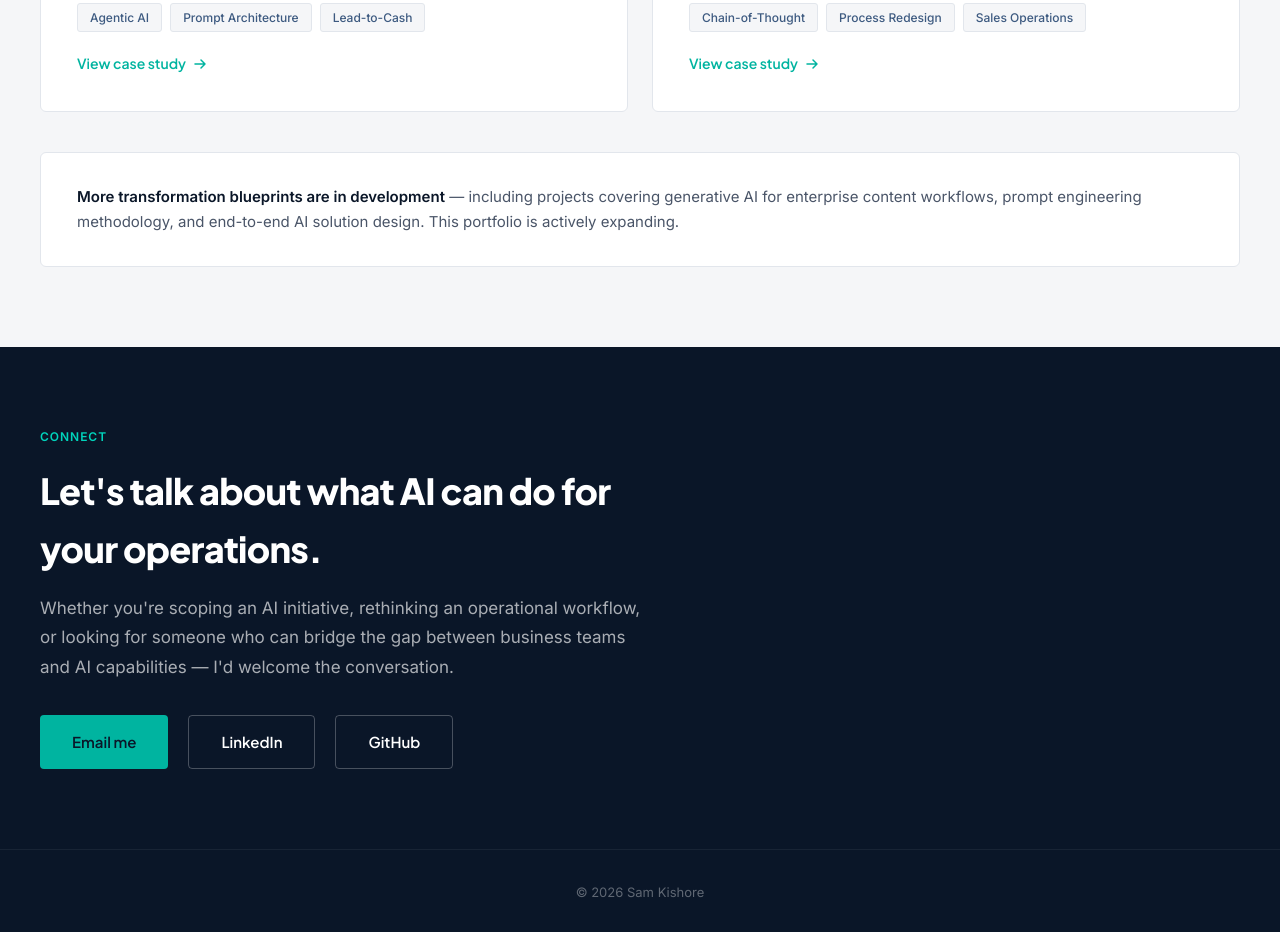
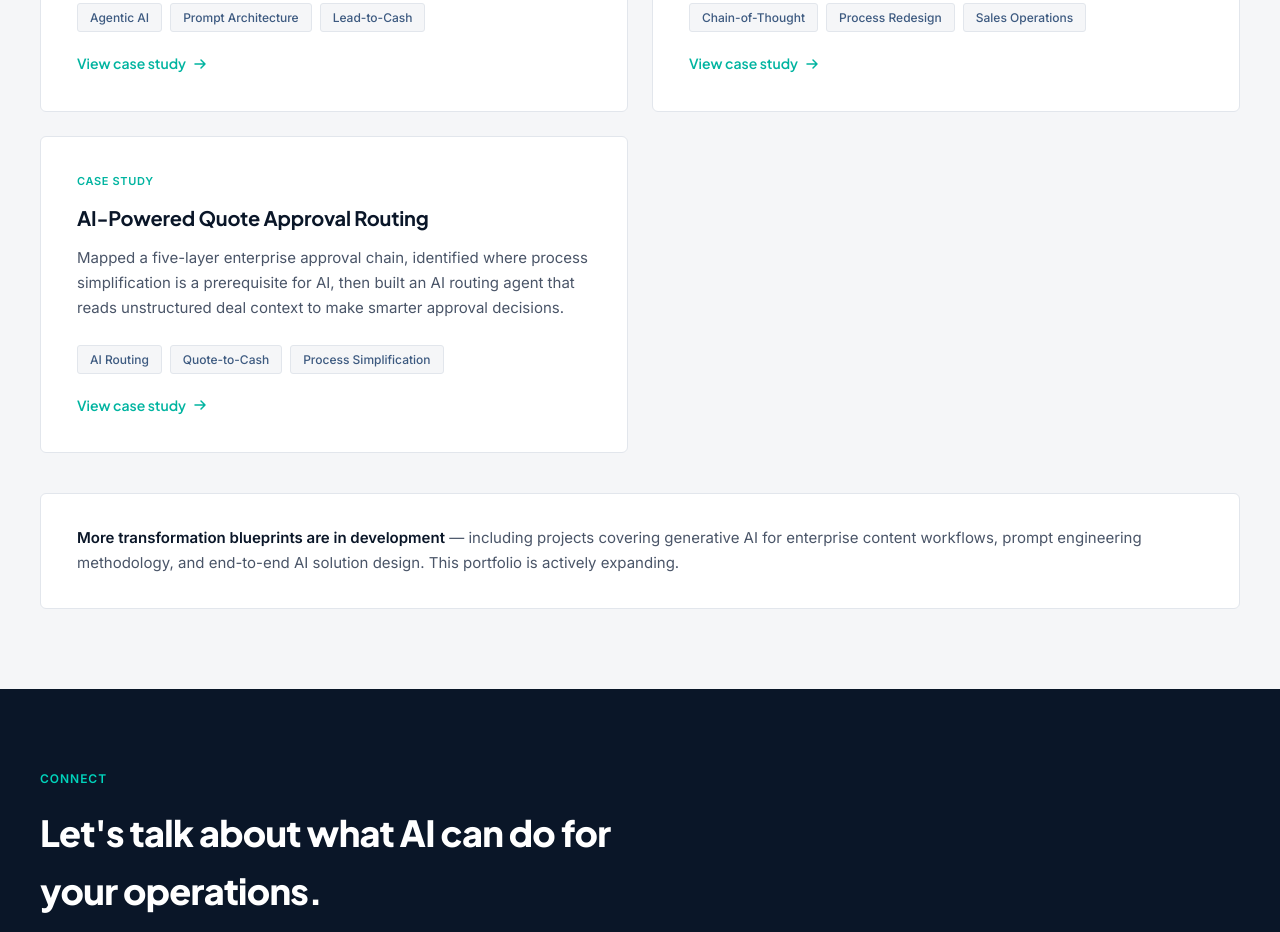
Before and after one commit to skishore226/skishore226.github.io, a plain HTML site: page index.html in a window 1280 px wide. Shown: the part 2766-3698 px from the top of the page. Drawn offline with Linux system fonts and the light colour scheme.

Commit message:
Update index.html

```diff
--- a/index.html
+++ b/index.html
@@ -798,6 +798,18 @@
           <span class="project-card-link">View case study <svg width="16" height="16" viewBox="0 0 16 16" fill="none"><path d="M3 8h10M9 4l4 4-4 4" stroke="currentColor" stroke-width="1.5" stroke-linecap="round" stroke-linejoin="round"/></svg></span>
         </a>
 
+        <a href="https://skishore226.github.io/deal-routing.html" class="project-card">
+          <div class="project-card-type">Case Study</div>
+          <h3>AI-Powered Quote Approval Routing</h3>
+          <p>Mapped a five-layer enterprise approval chain, identified where process simplification is a prerequisite for AI, then built an AI routing agent that reads unstructured deal context to make smarter approval decisions.</p>
+          <div class="project-tags">
+            <span class="tag">AI Routing</span>
+            <span class="tag">Quote-to-Cash</span>
+            <span class="tag">Process Simplification</span>
+          </div>
+          <span class="project-card-link">View case study <svg width="16" height="16" viewBox="0 0 16 16" fill="none"><path d="M3 8h10M9 4l4 4-4 4" stroke="currentColor" stroke-width="1.5" stroke-linecap="round" stroke-linejoin="round"/></svg></span>
+        </a>
+
       </div>
 
       <div class="roadmap">
```
